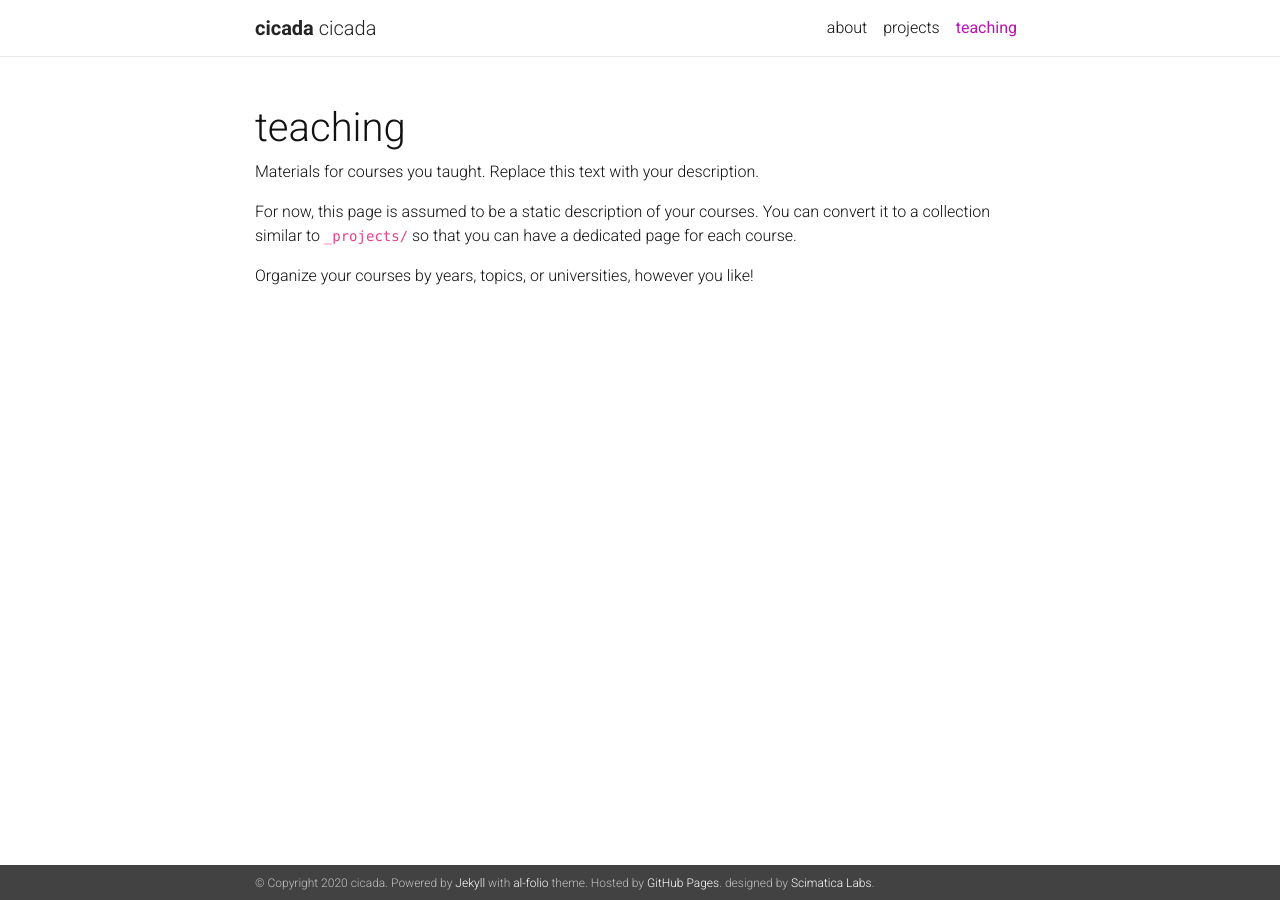
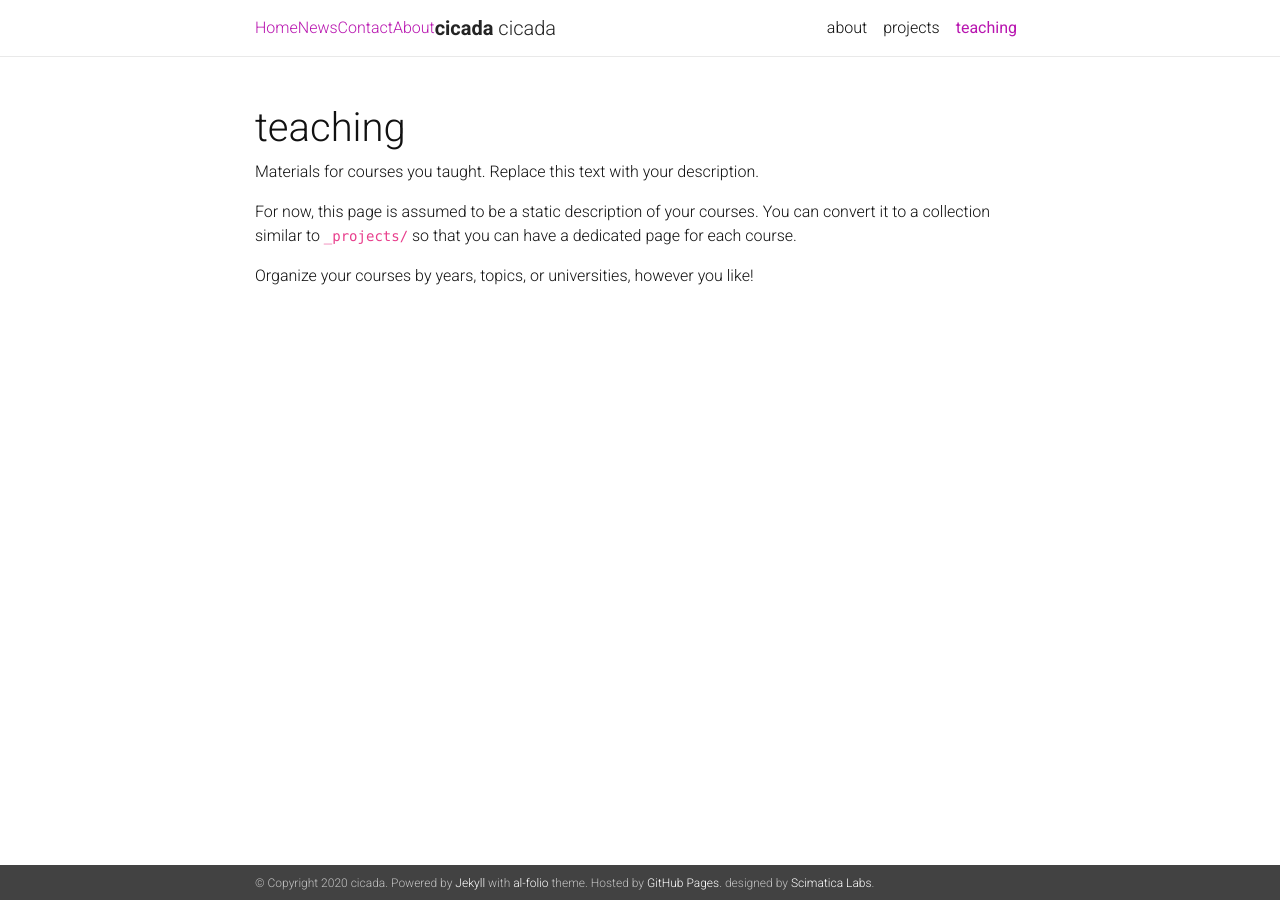
Before and after one commit to Scimatica-Labs/cicadadesign.in, a Jekyll site: the page built from _pages/teaching.md, in a window 1280 px wide. Built offline with Jekyll 4.4.1, drawn with Linux system fonts in a browser that asks for light colours; nearby versions of some CDN libraries; a style sheet for code colours, icons or effects is not loaded.

Commit message:
Update header.html

```diff
--- a/_includes/header.html
+++ b/_includes/header.html
@@ -3,7 +3,11 @@
     <!-- Nav Bar -->
     <nav id="navbar" class="navbar navbar-light bg-white navbar-expand-sm {% if site.navbar_fixed %}fixed-top{% else %}sticky-top{% endif %}">
     <div class="container">
-      {% if page.title != "about" %}
+        <a class="active" href="{{ site.baseurl | prepend: site.url }}/">Home</a>
+        <a href="#news">News</a>
+        <a href="#contact">Contact</a>
+        <a href="#about">About</a>
+      <!--{% if page.title != "about" %}
       {% assign name = site.title | split: ' ' %}
       {% assign firstname = name | first %}
       {% if name.size > 2 %}
@@ -11,7 +15,7 @@
       {% else %}
          {% assign middlenames = '' %}
       {% endif %}
-      {% assign lastname = name | last %}
+      {% assign lastname = name | last %}-->
       <a class="navbar-brand title font-weight-lighter" href="{{ site.baseurl | prepend: site.url }}/">
        <span class="font-weight-bold">{{ firstname }}</span> {{ middlenames }}  {{ lastname }}
       </a>
```
